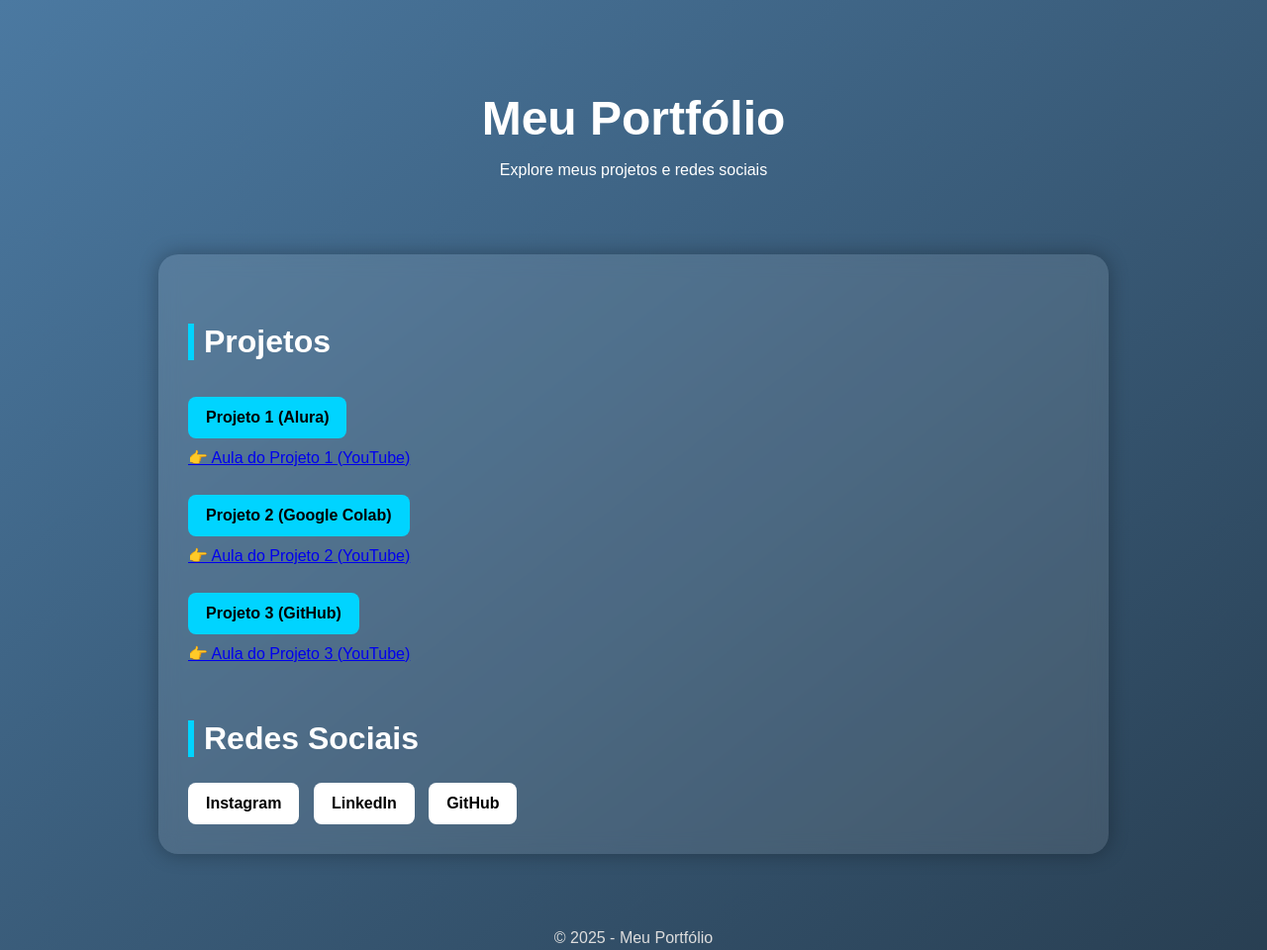
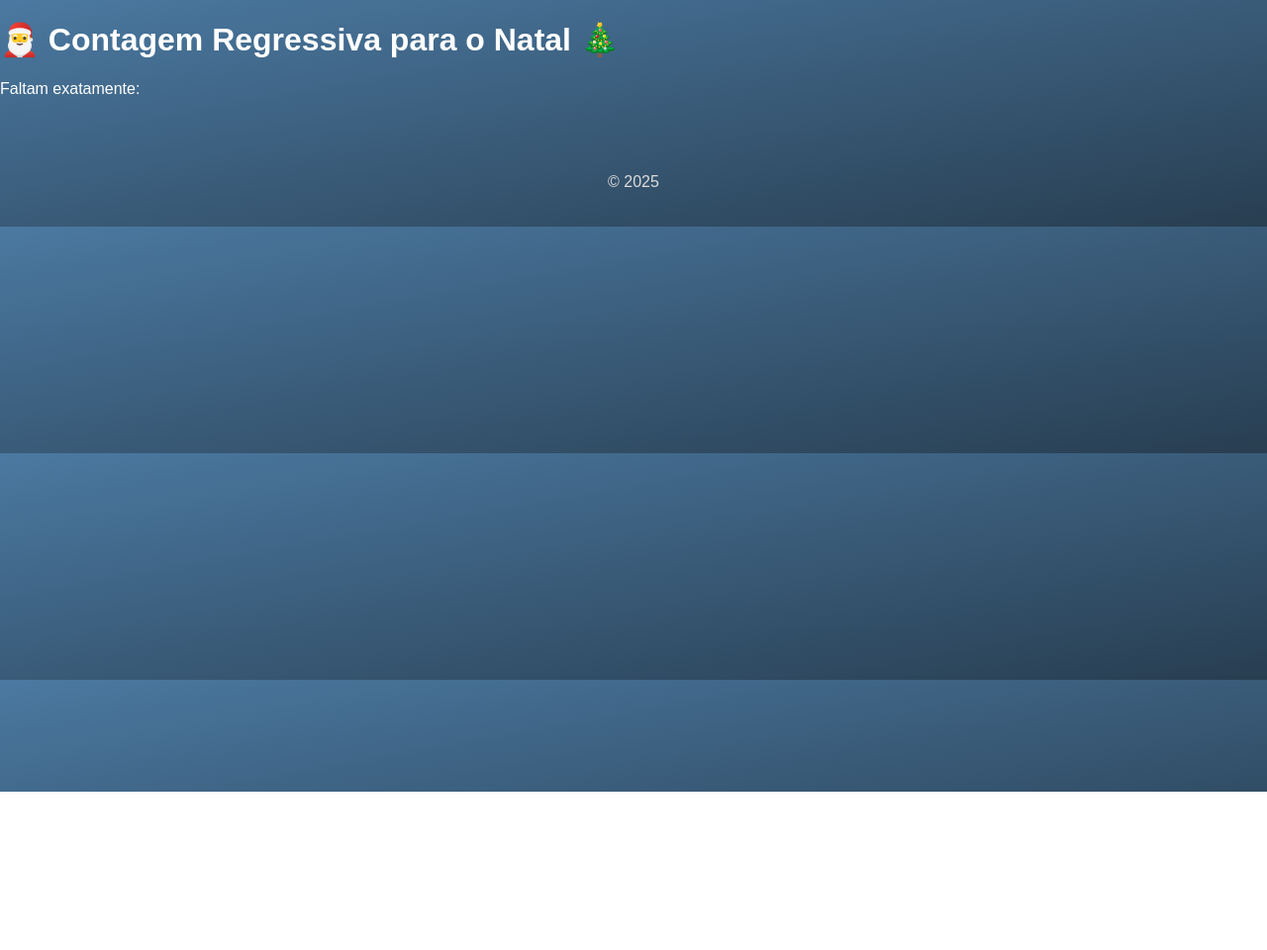
Before and after one commit to bernalsonnoel/projeto, a plain HTML site: page index.html in a window 1280 px wide. Shown: the top 960 px of the page at 99% size. After the commit the page ends 800 px from the top, so only its background shows below. Drawn offline with Linux system fonts and the light colour scheme.

Commit message:
Replace portfolio page with Christmas countdown

```diff
--- a/index.html
+++ b/index.html
@@ -3,53 +3,18 @@
 <head>
   <meta charset="UTF-8">
   <meta name="viewport" content="width=device-width, initial-scale=1.0">
-  <title>Meu Portfólio</title>
+  <title>Contagem Regressiva para o Natal</title>
   <link rel="stylesheet" href="style.css">
 </head>
 <body>
 
-  <header>
-    <h1>Meu Portfólio</h1>
-    <p>Explore meus projetos e redes sociais</p>
-  </header>
+  <h1>🎅 Contagem Regressiva para o Natal 🎄</h1>
+  <p>Faltam exatamente:</p>
 
-  <div class="container">
-    <h2>Projetos</h2>
-
-    <!-- Projeto 1 - Alura -->
-    <a class="btn" href="https://www.alura.com.br" target="_blank">
-      Projeto 1 (Alura)
-    </a><br>
-    <a class="aula" href="https://www.youtube.com/watch?v=VIDEO1" target="_blank">
-      👉 Aula do Projeto 1 (YouTube)
-    </a><br><br>
-
-    <!-- Projeto 2 - Google Colab -->
-    <a class="btn" href="https://colab.research.google.com/drive/SEU_ID_DO_COLAB" target="_blank">
-      Projeto 2 (Google Colab)
-    </a><br>
-    <a class="aula" href="https://www.youtube.com/watch?v=VIDEO2" target="_blank">
-      👉 Aula do Projeto 2 (YouTube)
-    </a><br><br>
-
-    <!-- Projeto 3 - GitHub -->
-    <a class="btn" href="https://github.com/SEU_USUARIO" target="_blank">
-      Projeto 3 (GitHub)
-    </a><br>
-    <a class="aula" href="https://www.youtube.com/watch?v=VIDEO3" target="_blank">
-      👉 Aula do Projeto 3 (YouTube)
-    </a><br><br>
-
-    <h2>Redes Sociais</h2>
-    <div class="social-links">
-      <a href="#" target="_blank">Instagram</a>
-      <a href="#" target="_blank">LinkedIn</a>
-      <a href="#" target="_blank">GitHub</a>
-    </div>
-  </div>
+  <div class="countdown" id="timer"></div>
 
   <footer>
-    <p>© 2025 - Meu Portfólio</p>
+    <p>© 2025</p>
   </footer>
 
   <script src="script.js"></script>
```
